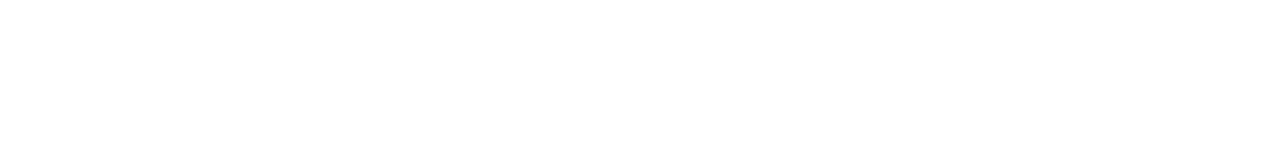
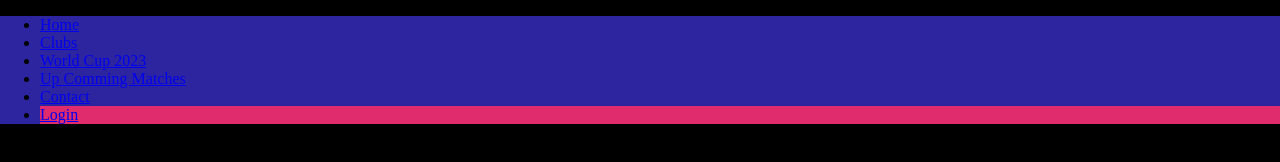
Before and after one commit to Johrul/responsive_football, a plain HTML site: page index.html in a window 1280 px wide. Drawn offline with Linux system fonts and the light colour scheme.

Commit message:
Update index.html

```diff
--- a/index.html
+++ b/index.html
@@ -5,10 +5,23 @@
     <meta http-equiv="X-UA-Compatible" content="IE=edge">
     <meta name="viewport" content="width=device-width, initial-scale=1.0">
     <title>Copa America Football 2021</title>
+    <link rel="stylesheet" href="./css/style.css">
 </head>
 <body>
-    <header>
-        <nav></nav>
+    <header class="fullw">
+        <nav>
+            <ul>
+                <li><a href="#">Home</a></li>
+                <li><a href="#">Clubs</a></li>
+                <li><a href="#">World Cup 2023</a></li>
+                <li><a href="#">Up Comming Matches</a></li>
+                <li><a href="#">Contact</a></li>
+                <li id="login"><a href="#">Login</a></li>
+            </ul>
+        </nav>
+        <div class="banner">
+
+        </div>
     </header>
     <main>
         <section>
```
